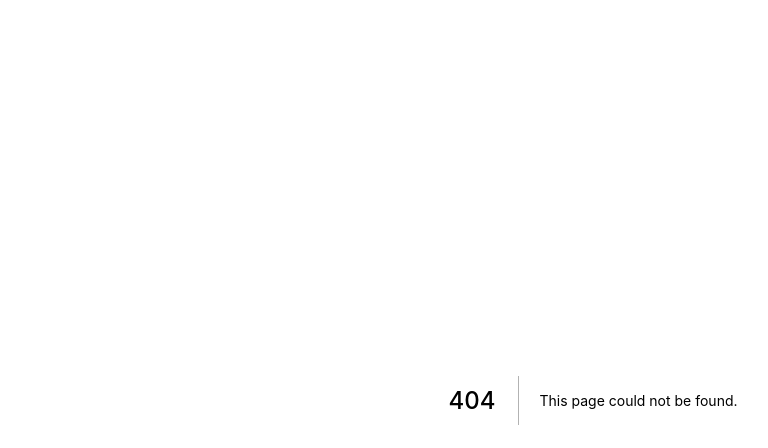
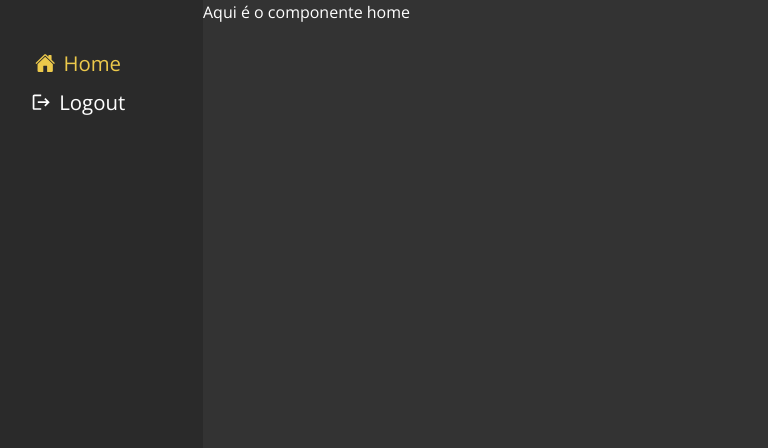
Before and after one commit to joseMarciano/front-fake-end, a Next.js app: page /home in a window 1280 px wide. Before the commit this address had no page. Shown: the top 448 px of the page, without its empty margins (47-815 px from the left). Built offline with nearby package versions, Linux system fonts and the light colour scheme.

Commit message:
feat: create Home component

```diff
--- /dev/null
+++ b/pages/home/index.tsx
@@ -0,0 +1,15 @@
+import { ReactNode } from "react"
+import CommonLayoutWrapper from "../../components/commonLayoutWrapper"
+
+export default function Home() {
+
+    return <h1>Aqui é o componente home</h1>
+}
+
+Home.getLayout = function getLayout(page: ReactNode) {
+    return (
+        <CommonLayoutWrapper>
+            {page}
+        </CommonLayoutWrapper>
+    )
+}
```
